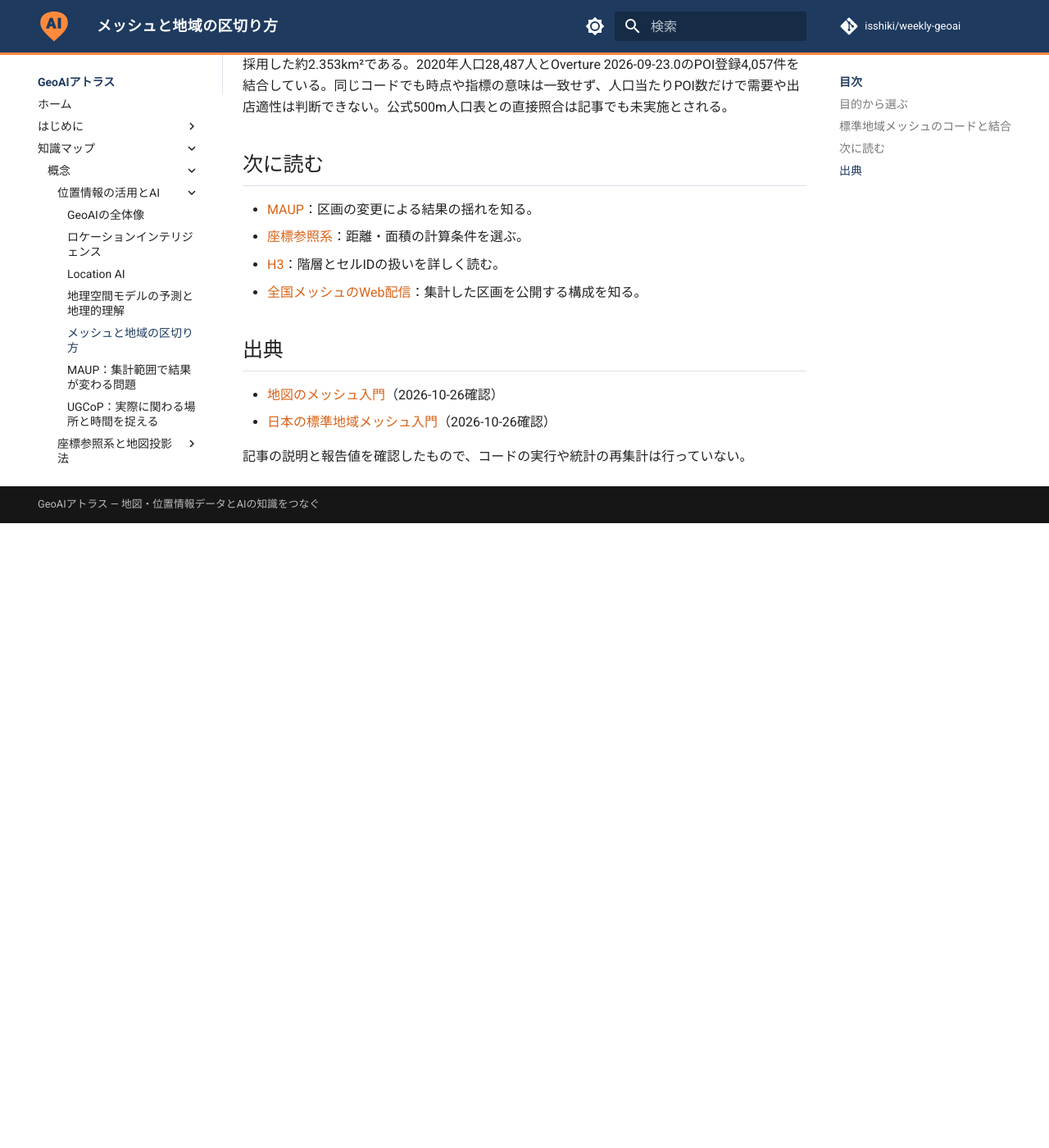
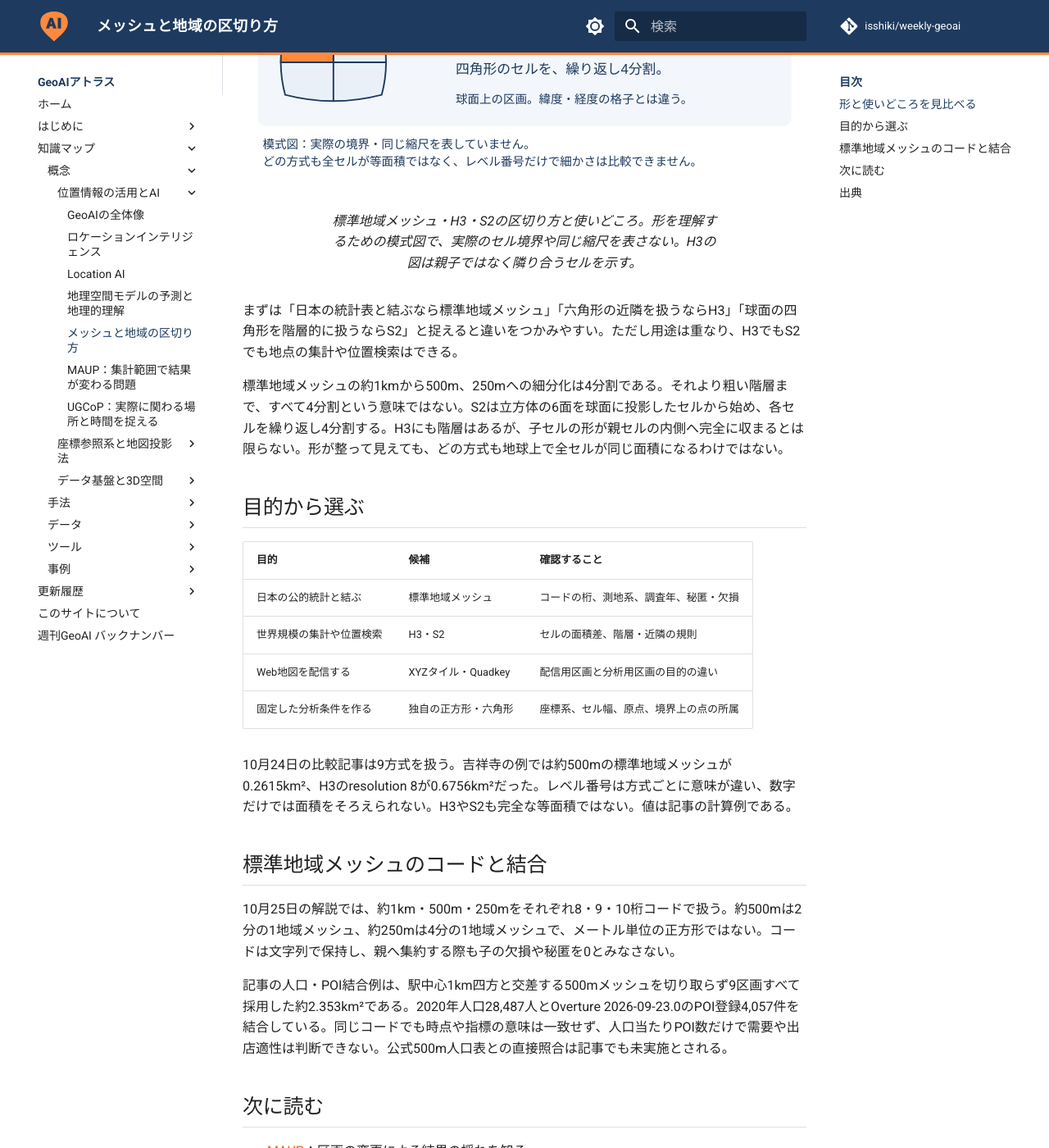
Before and after one commit to isshiki/weekly-geoai, an MkDocs documentation site: the page built from docs/atlas/concepts/spatial-grids.md, in a window 1280 px wide and 1400 px high, scrolled down 861 px. Shown: the whole window at 82% size. Built offline with MkDocs 1.6.1 and Material for MkDocs 9.7.7, drawn with Linux system fonts in a browser that asks for light colours; comment, search, counter and statistics services are not loaded; before the commit the page ends 1499 px from its top, so only the background shows below that; some of the changed text lies outside the part shown.

Commit message:
Add comparison figure for spatial grid systems

```diff
--- a/docs/atlas/concepts/spatial-grids.md
+++ b/docs/atlas/concepts/spatial-grids.md
@@ -7,6 +7,17 @@ updated: 2026-10-26
 # メッシュと地域の区切り方
 
 メッシュは地図を一定の規則で区切る方法の総称で、単一の規格名ではない。区画にIDを付けると、地点を集計したり別の統計と結合したりできる。どの区画も、商圏や生活圏の正解を自動的に示すものではない。
+
+## 形と使いどころを見比べる
+
+<figure markdown="span">
+  ![標準地域メッシュは緯度経度の四角形、H3は主に六角形の近隣、S2は球面の四角形の4分割として比較する図](../../assets/atlas/spatial-grids/grid-comparison.svg)
+  <figcaption>標準地域メッシュ・H3・S2の区切り方と使いどころ。形を理解するための模式図で、実際のセル境界や同じ縮尺を表さない。H3の図は親子ではなく隣り合うセルを示す。</figcaption>
+</figure>
+
+まずは「日本の統計表と結ぶなら標準地域メッシュ」「六角形の近隣を扱うならH3」「球面の四角形を階層的に扱うならS2」と捉えると違いをつかみやすい。ただし用途は重なり、H3でもS2でも地点の集計や位置検索はできる。
+
+標準地域メッシュの約1kmから500m、250mへの細分化は4分割である。それより粗い階層まで、すべて4分割という意味ではない。S2は立方体の6面を球面に投影したセルから始め、各セルを繰り返し4分割する。H3にも階層はあるが、子セルの形が親セルの内側へ完全に収まるとは限らない。形が整って見えても、どの方式も地球上で全セルが同じ面積になるわけではない。
 
 ## 目的から選ぶ
 
@@ -34,6 +45,10 @@ updated: 2026-10-26
 
 ## 出典
 
+- [総務省統計局：地域メッシュ統計について](https://www.stat.go.jp/data/mesh/m_tuite.html)（2026-10-26確認）
+- [H3：Overview](https://h3geo.org/docs/core-library/overview/)・[階層の包含関係](https://h3geo.org/docs/highlights/indexing/)（2026-10-26確認）
+- [S2：S2 Cell Hierarchy](https://s2geometry.io/devguide/s2cell_hierarchy.html)（2026-10-26確認）
+
 - [地図のメッシュ入門](https://blog.masahiko.info/entry/2026/10/24/153000)（2026-10-26確認）
 - [日本の標準地域メッシュ入門](https://blog.masahiko.info/entry/2026/10/25/115000)（2026-10-26確認）
 
```
Also changed, not shown: docs/updates/2026-10-26.md (+3 -1 lines), docs/assets/atlas/spatial-grids/grid-comparison.svg (added).
